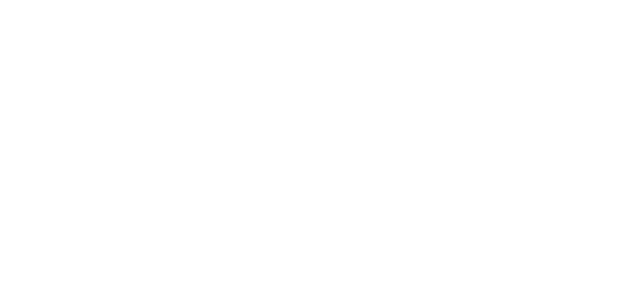
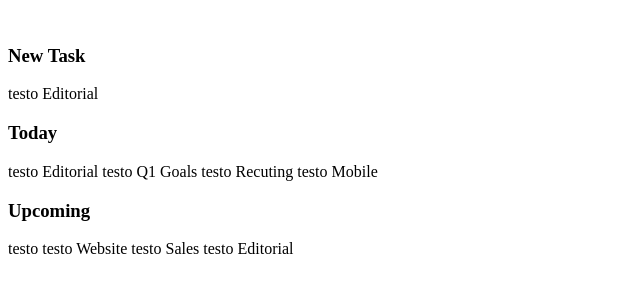
Before and after one commit to Tamburini-Christofer/html-css-toboolist, a plain HTML site: page index.html in a window 1280 px wide. Shown: the whole page, without its empty margins (0-640 px from the left). Drawn offline with Linux system fonts and the light colour scheme.

Commit message:
Struttura pagina

```diff
--- a/index.html
+++ b/index.html
@@ -8,6 +8,42 @@
 </head>
 
 <body>
+    <header>
+        <div>
+            <img src="" alt="">
+        </div>
+    </header>
+    <main>
+        <section>
+            <div>
+                <bottom></bottom>
+                <bottom></bottom>
+            </div>
+        </section>
+        <section>
+            <div>
+                <span><span>
+                    <h3>New Task</h3>
+                <span></span> testo <span>Editorial</span>
+            </div>
+              <div>
+                <span><span>
+                    <h3>Today</h3>
+                <span></span> testo <span>Editorial</span>
+                <span></span> testo <span>Q1 Goals</span>
+                <span></span> testo <span>Recuting</span>
+                <span></span> testo <span>Mobile</span>
+            </div>
+              <div>
+                <span><span>
+                    <h3>Upcoming</h3>
+                <span></span> testo
+                <span></span> testo <span>Website</span>
+                <span></span> testo <span>Sales</span>
+                <span></span> testo <span>Editorial</span>
+            </div>
+        </section>
+    </main>
+</body>
 
-</body>
 </html>
--- a/style.css
+++ b/style.css
@@ -0,0 +1,5 @@
+*{
+    margin: 0;
+    padding: 0;
+    box-sizing: border-box;
+}
```
